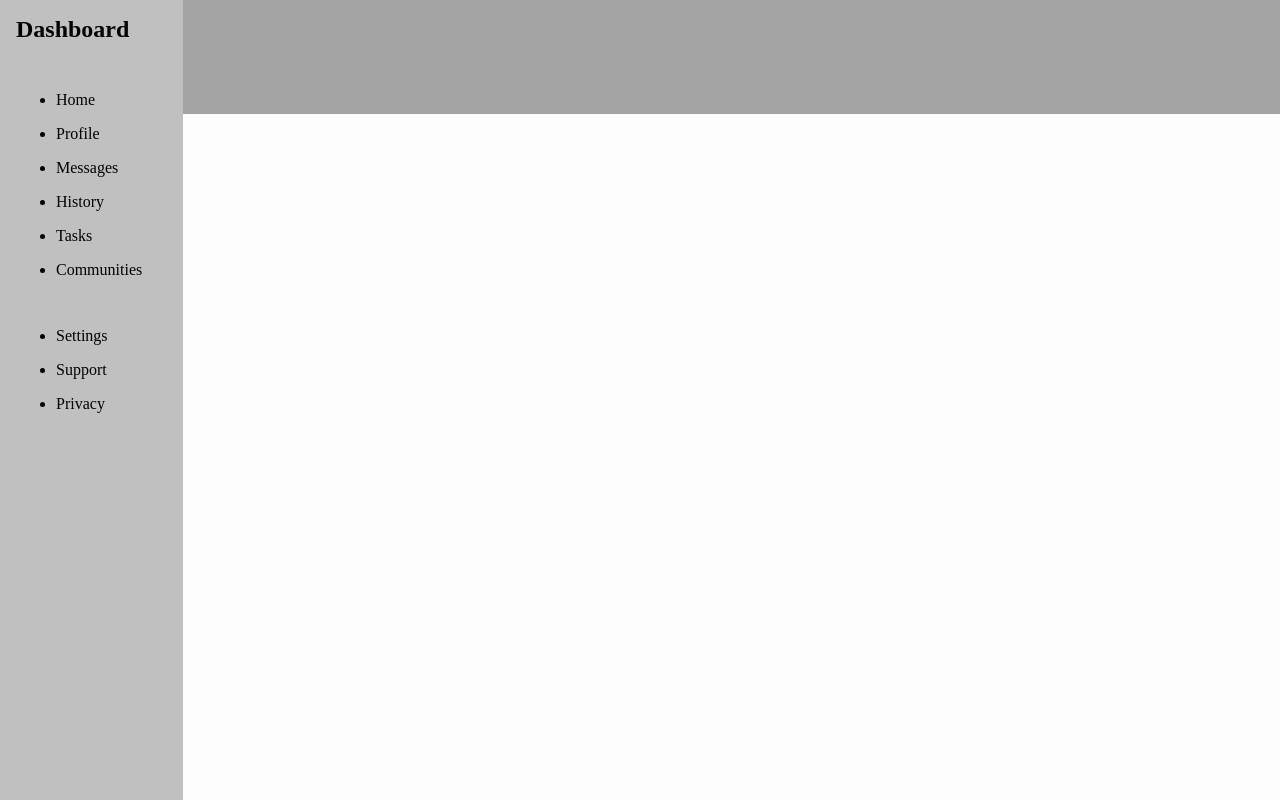
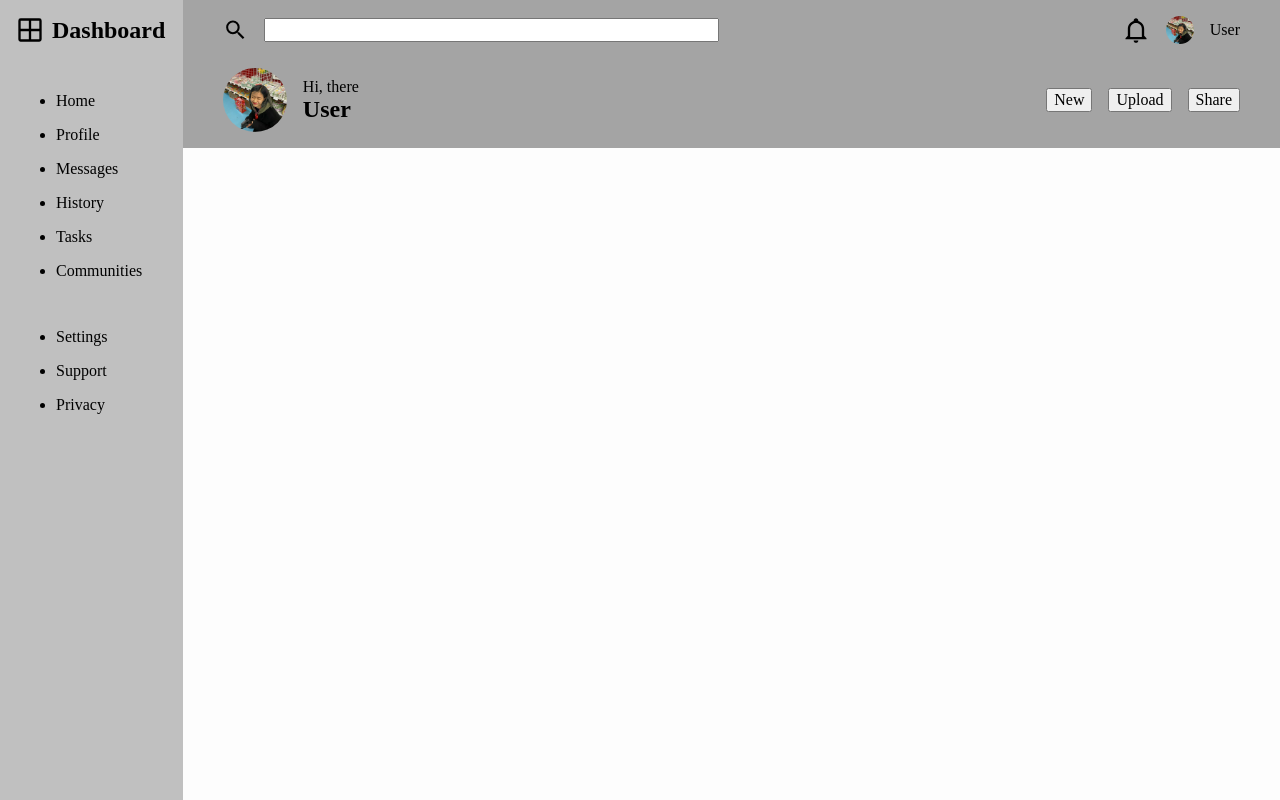
Before and after one commit to rhinzz/admin-dashboard, a plain HTML site: page index.html in a window 1280 px wide. Drawn offline with Linux system fonts and the light colour scheme.

Commit message:
Create header base content

```diff
--- a/index.html
+++ b/index.html
@@ -12,6 +12,7 @@
     <main class="container">
         <aside>
             <div class="logo">
+                <img src="./assets/grid-large.svg" alt="grid-logo">
                 <h1>Dashboard</h1>
             </div>
             <ul class="nav">
@@ -28,7 +29,33 @@
                 <li>Privacy</li>
             </ul>
         </aside>
-        <header></header>
+        <header>
+            <div class="search">
+                <label for="search">
+                    <img src="./assets/magnify.svg" alt="search">
+                </label>
+                <input type="search" name="search_query" id="search">
+            </div>
+            <div class="profile">
+                <img src="./assets/bell-outline.svg" alt="notification">
+                <img src="./assets/profile-picture.jpg" alt="profile-picture" id="secondary-profile-picture">
+                <p>User</p>
+            </div>
+            <div class="greeting-action">
+                <div class="greeting">
+                    <img src="./assets/profile-picture.jpg" alt="primary-profile-picture" id="primary-profile-picture">
+                    <div class="text">
+                        <p>Hi, there</p>
+                        <h2>User</h2>
+                    </div>
+                </div>
+                <div class="action">
+                    <button>New</button>
+                    <button>Upload</button>
+                    <button>Share</button>
+                </div>
+            </div>
+        </header>
         <article></article>
     </main>
 </body>
--- a/style.css
+++ b/style.css
@@ -62,6 +62,11 @@ h6 {
     text-wrap: balance;
 }
 
+img {
+    width: 28px;
+    height: 28px;
+}
+
 #root,
 #__next {
     isolation: isolate; }
@@ -85,7 +90,7 @@ aside {
 aside .logo{
     display: flex;
     align-items: center;
-    gap: 1rem;
+    gap: 0.5rem;
 }
 
 aside .nav,
@@ -97,6 +102,53 @@ aside .account {
 
 header {
     background: rgb(164, 164, 164);
+    display: grid;
+    grid-template-columns: 1fr 1fr;
+    align-content: start;
+    gap: 1.5rem;
+    padding: 1rem 2.5rem;
+}
+
+header .search, header .profile{
+    display: flex;
+    align-items: center;
+    gap: 1rem;
+}
+
+header input{
+    width: 100%;
+}
+
+header .profile{
+    justify-self: end;
+}
+
+header #primary-profile-picture, header #secondary-profile-picture{
+    border-radius: 50%;
+}
+
+header #primary-profile-picture{
+    width: 4rem;
+    height: 4rem;
+}
+
+header .greeting-action{
+    display: grid;
+    align-items: center;
+    grid-template-columns: 1fr 1fr;
+    grid-column: 1 / 3;
+}
+
+header .greeting{
+    display: flex;
+    gap: 1rem;
+    align-items: center;
+}
+
+header .action{
+    display: flex;
+    gap: 1rem;
+    justify-self: end;
 }
 
 article {
```
Also changed, not shown: assets/bell-outline.svg (added), assets/magnify.svg (added), assets/profile-picture.jpg (added).
